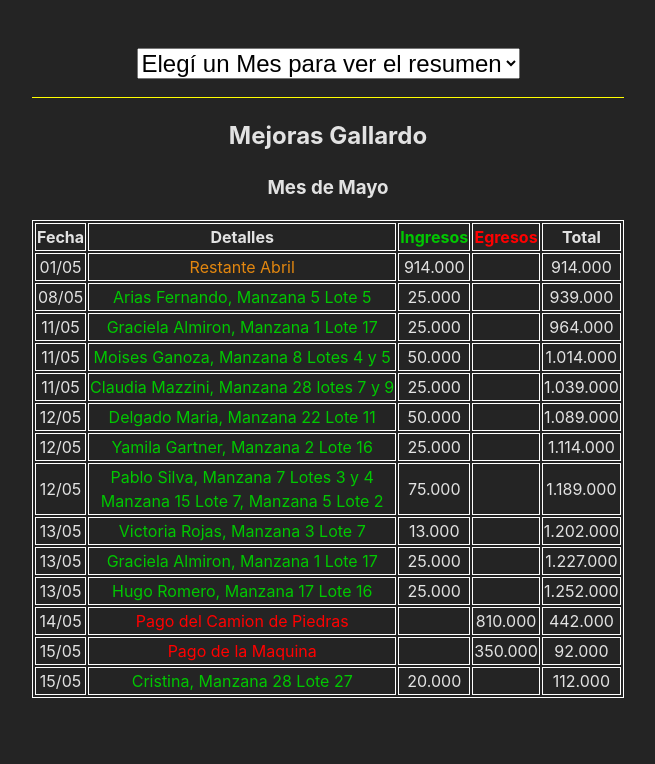
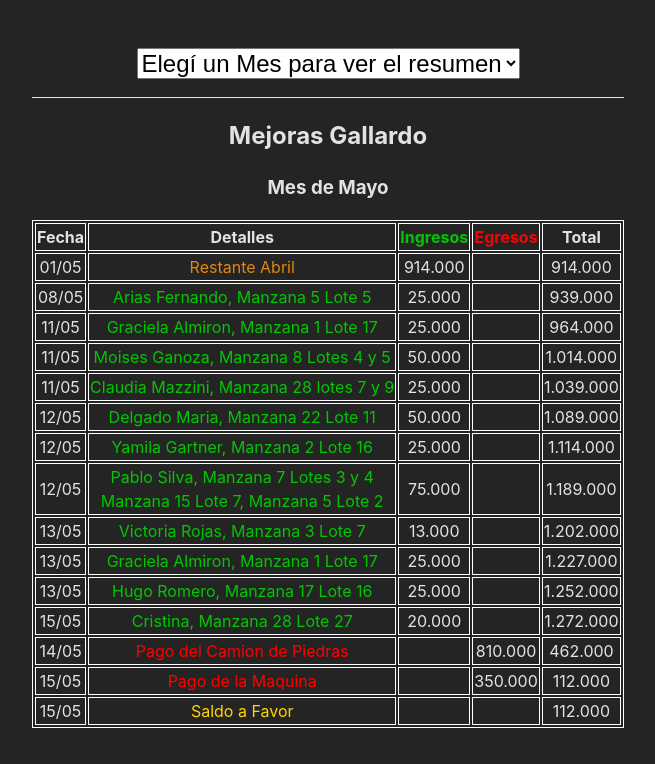
Before and after one commit to Dynezel/mejoras-gallardo, a React (Vite) app: page /mayo in a window 1280 px wide. Shown: the top 764 px of the page, without its empty margins (312-967 px from the left). Built offline with nearby package versions, Linux system fonts and the light colour scheme.

Commit message:
Pagos nuevos

```diff
--- a/src/Components/Mayo.jsx
+++ b/src/Components/Mayo.jsx
@@ -96,23 +96,31 @@ export default function Mayo() {
                         <td>1.252.000</td>
                     </tr>
                     <tr>
+                        <td>15/05</td>
+                        <td className="ingresos">Cristina, Manzana 28 Lote 27</td>
+                        <td>20.000</td>
+                        <td></td>
+                        <td>1.272.000</td>
+                    </tr>
+                    <tr>
                         <td>14/05</td>
                         <td className="egresos">Pago del Camion de Piedras</td>
                         <td></td>
                         <td>810.000</td>
-                        <td>442.000</td>
+                        <td>462.000</td>
                     </tr>
                     <tr>
                         <td>15/05</td>
                         <td className="egresos">Pago de la Maquina</td>
                         <td></td>
                         <td>350.000</td>
-                        <td>92.000</td>
+                        <td>112.000</td>
                     </tr>
+
                     <tr>
                         <td>15/05</td>
-                        <td className="ingresos">Cristina, Manzana 28 Lote 27</td>
-                        <td>20.000</td>
+                        <td className="total">Saldo a Favor</td>
+                        <td></td>
                         <td></td>
                         <td>112.000</td>
                     </tr>
```
